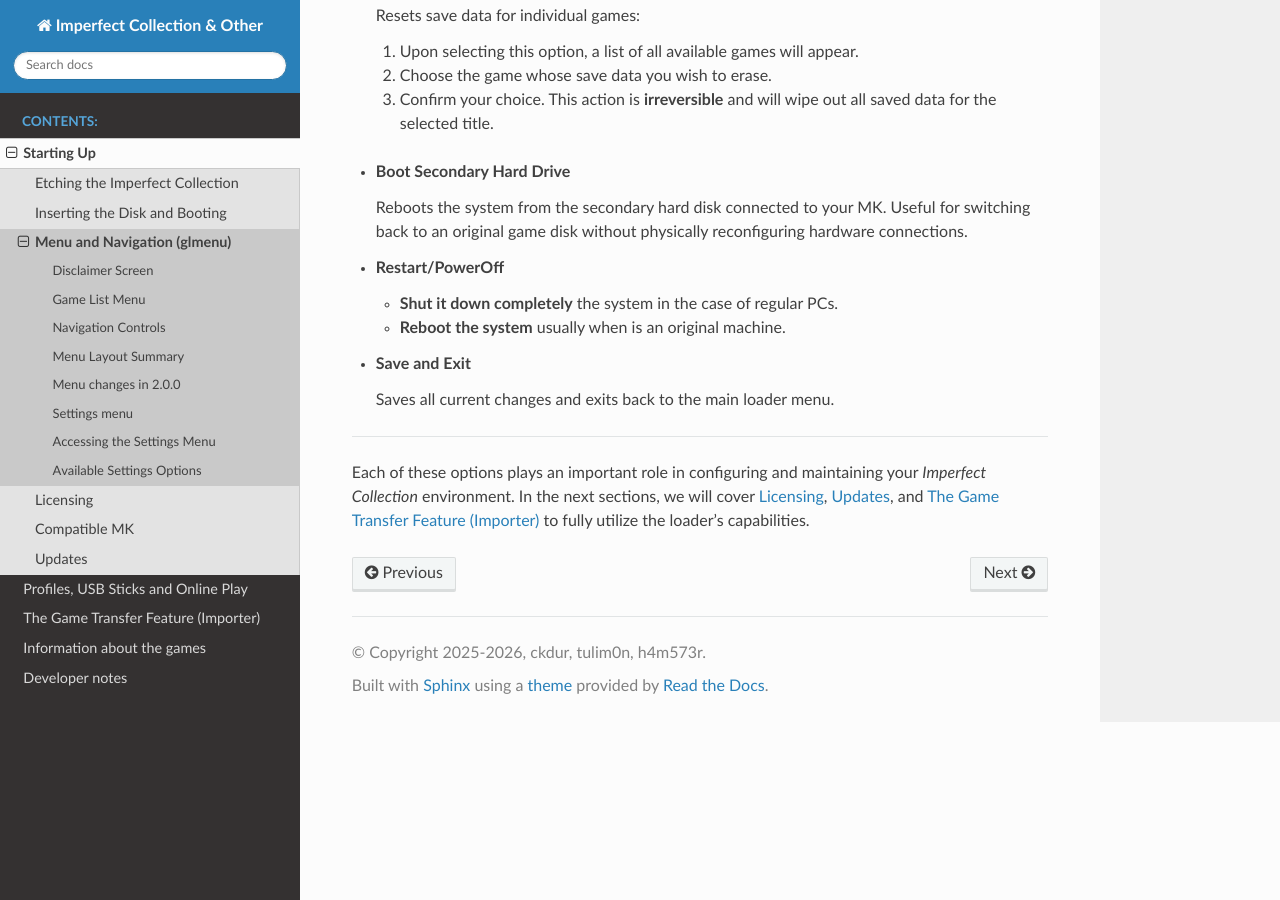
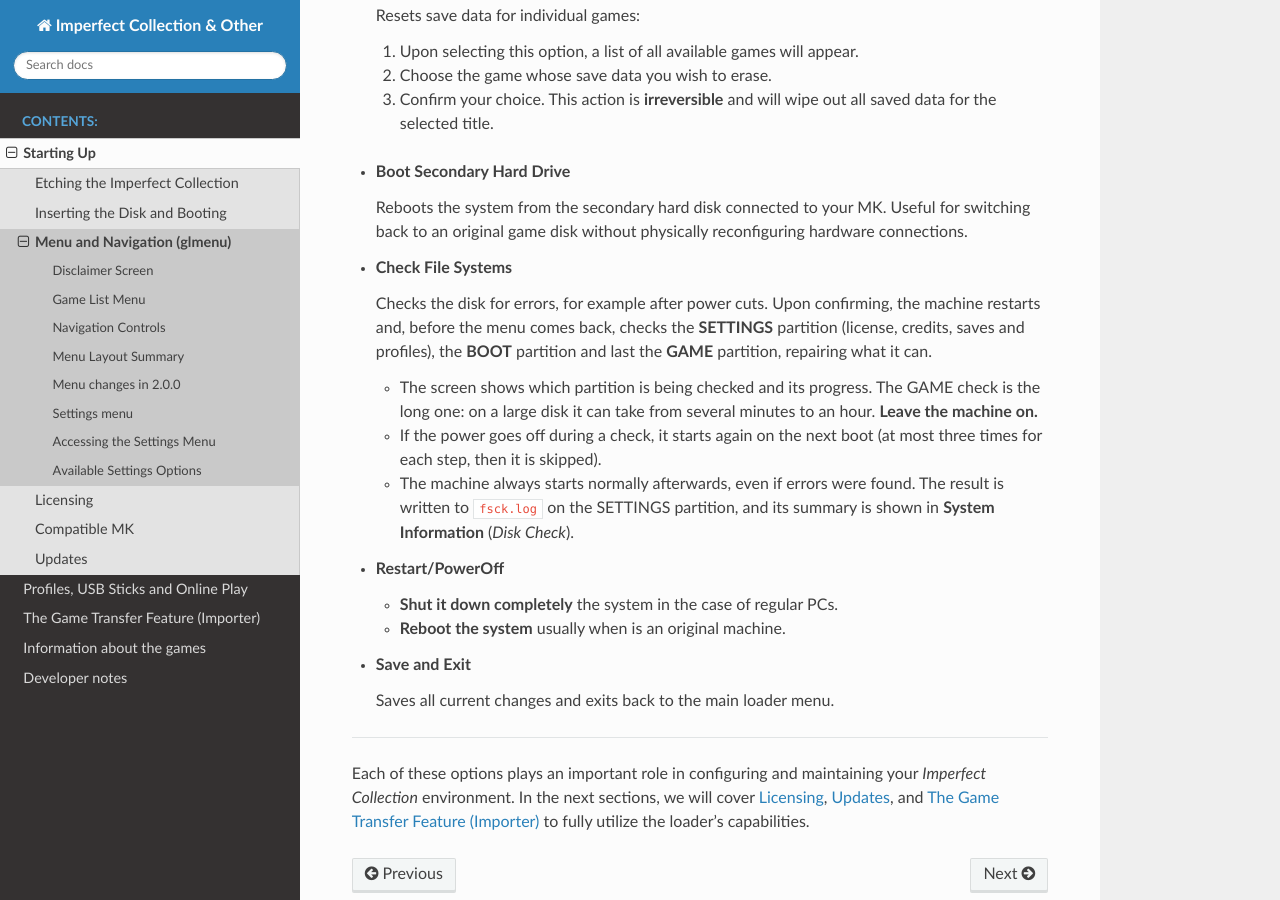
Before and after one commit to ckdur/imperfect-manual, a Sphinx documentation site: the page built from docs/start/menu.rst, in a window 1280 px wide and 900 px high, scrolled down 5671 px. Built offline with Sphinx 7.4.7 and the Read the Docs theme 3.1.0, drawn with Linux system fonts in a browser that asks for light colours.

Commit message:
Manual: Check File Systems entry
Co-Authored-By: Claude Sonnet 5.5 <noreply@anthropic.com>

```diff
--- a/docs/start/menu.rst
+++ b/docs/start/menu.rst
@@ -239,6 +239,22 @@ Below is a detailed explanation of each settings option:
   for switching back to an original game disk without physically reconfiguring
   hardware connections.
 
+- **Check File Systems**
+
+  Checks the disk for errors, for example after power cuts. Upon confirming,
+  the machine restarts and, before the menu comes back, checks the
+  **SETTINGS** partition (license, credits, saves and profiles), the **BOOT**
+  partition and last the **GAME** partition, repairing what it can.
+
+  - The screen shows which partition is being checked and its progress. The
+    GAME check is the long one: on a large disk it can take from several
+    minutes to an hour. **Leave the machine on.**
+  - If the power goes off during a check, it starts again on the next boot
+    (at most three times for each step, then it is skipped).
+  - The machine always starts normally afterwards, even if errors were found.
+    The result is written to ``fsck.log`` on the SETTINGS partition, and its
+    summary is shown in **System Information** (*Disk Check*).
+
 - **Restart/PowerOff**
 
   - **Shut it down completely** the system in the case of regular PCs.
```
